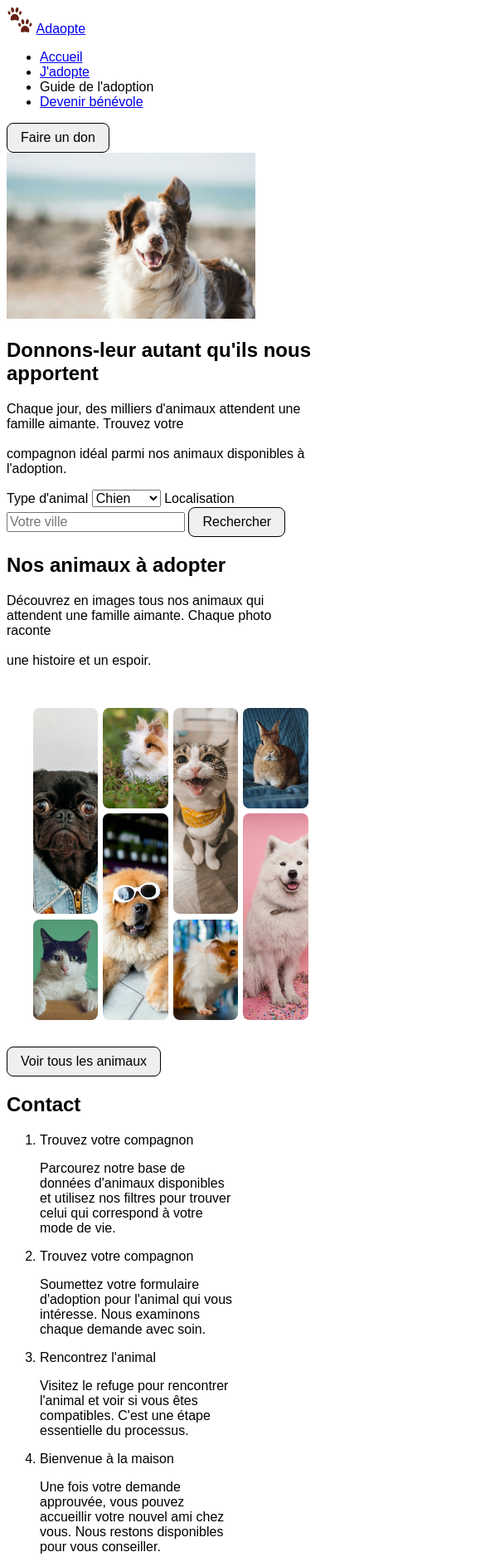
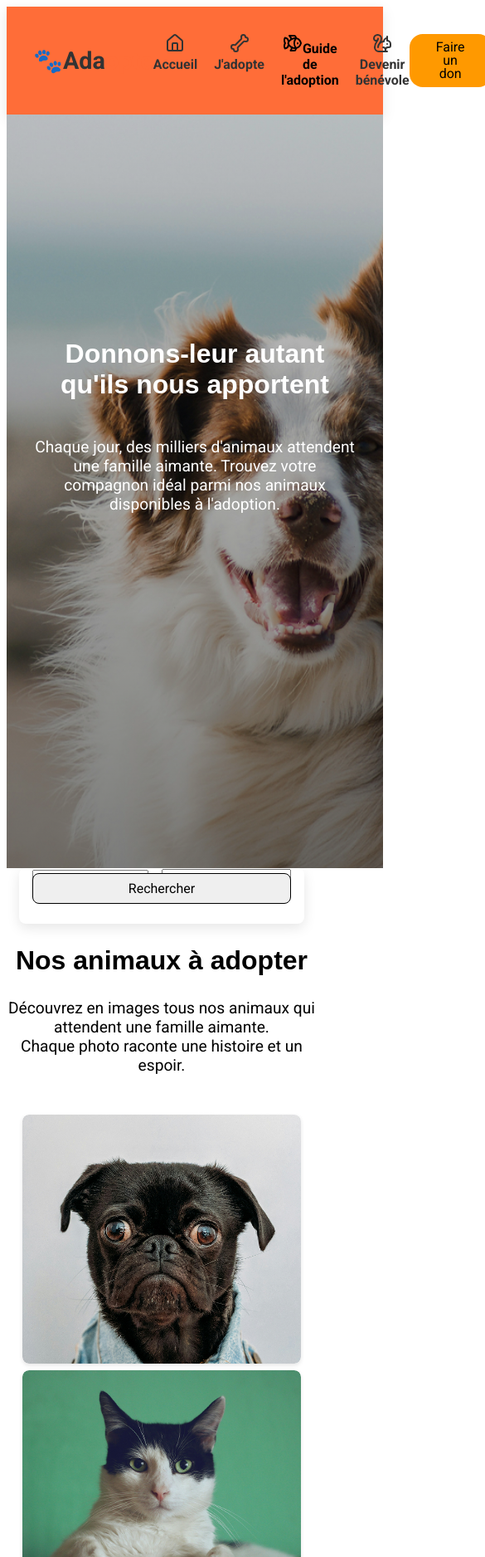
Before and after one commit to Niouk971/projet-personnel-adaopte, a plain HTML site: page pages/home.html in a window 390 px wide. Shown: the top 1876 px of the page at 83% size, 585 px wide, since content can reach past the window. Drawn offline with nearby package versions, Linux system fonts and the light colour scheme.

Commit message:
update css et home.html

```diff
--- a/css/style.css
+++ b/css/style.css
@@ -26,24 +26,179 @@
     --container-width: 90%;
 }
 
+
+.header {
+    font-family: 'AmaticSC', sans-serif;
+    font-weight: bold;
+}
+
 * {
-    font-family: 'AmaticSC', sans-serif;
-    font-size: 1rem;
+    font-family: 'Roboto', sans-serif;
+    font-style: normal;
+    font-size: 1.2;
+    /* font-weight: 300; */
+    font-stretch: 100%;
+    text-align: center;
 }
 
 h1 {
     font-family: 'AmaticSC', sans-serif;
     font-weight: bold;
-    font-size: 1.5rem;
+    font-size: 2rem;
 }
 
-/* h1 {
-  font-family: 'Roboto SemiCondensed', sans-serif;
-  font-weight: 600;
-  font-style: italic;
+p {
+    font-family: 'Roboto', sans-serif;
+    /* font-weight: 300; */
+    font-size: 1.2rem;
+}
+
+.nav-bar {
+    width: 100vw;
+    display: flex;
+    align-items: center;
+    justify-content: space-between;
+    padding: 1rem 2rem;
+    background-color: var(--secondary-color);
+    box-shadow: var(--shadow-lg);
+}
+
+.nav-bar a {
+    text-decoration: none;
+    color: var(--heading-color);
+}
+
+
+.nav-logo a {
+    display: flex;
+    align-items: center;
+    color: var(--heading-color);
+    font-size: 1.8rem;
+
+    &>span {
+        color: var(--secondary-color);
+        font-size: 1.8rem;
+    }
+
+    &>.emoji {
+        color: #00a652;
+    }
+}
+
+/* .nav-menu {
+    flex-grow: 1;
+    justify-content: center;
 } */
 
+.nav-menu ul {
+    display: flex;
+    gap: 1.25rem;
+    list-style: none;
+    padding: 0;
+}
+
+.nav-menu li a {
+    align-items: center;
+    justify-content: center;
+    color: #333;
+}
+
+.nav-action {
+    display: flex;
+    align-items: center;
+}
+
+.nav-action button {
+    background-color: #f90;
+    border-radius: 1em;
+    padding: 0.5em 2em;
+    font-size: 1rem;
+    line-height: 1;
+    border: none;
+    cursor: pointer;
+}
+
+#landing-page {
+    width: 100vw;
+    position: relative;
+    z-index: 1;
+    background-image: url('../images/background.jpg');
+    background: linear-gradient(rgba(0, 0, 0, 0.2), rgba(0, 0, 0, 0.5)), url('../images/background.jpg') center/cover no-repeat;
+    background-size: cover;
+    background-position: center;
+    min-height: 100vh;
+    display: flex;
+    align-items: center;
+    justify-content: center;
+    text-align: center;
+    color: white;
+    padding: 2rem;
+}
+
+#landing-page img {
+    width: 100vw;
+    height: 50vh;
+    display: flex;
+    position: relative;
+    z-index: 1;
+}
+
+.overlay-content {
+    position: relative;
+    width: 100vw;
+    height: 50vh;
+    display: flex;
+    flex-direction: column;
+    z-index: 10;
+
+    &>p {
+        margin-left: auto;
+        margin-right: auto;
+    }
+}
+
+#search-container {
+    width: 80vw;
+    border-radius: 0.5em;
+    padding: 1.5em 1em;
+    margin-inline: auto;
+    box-shadow: var(--shadow-lg);
+    color: #333;
+    background-color: white;
+    display: flex;
+    gap: 1rem;
+    align-items: flex-end;
+    flex-wrap: wrap;
+}
+
+.form-group {
+    display: flex;
+    flex-direction: column;
+    flex: 1;
+    margin-top: -50px;
+
+
+    &>label {
+        font-family: 'AmaticSC', sans-serif;
+        font-weight: bold;
+        padding-bottom: 6%;
+    }
+
+    &>input,
+    select {
+        padding: 2%;
+    }
+
+}
+
+.button-group {
+    display: flex;
+    justify-content: flex-end;
+}
+
+
 button {
+
     cursor: pointer;
     border: 1px solid black;
     font-size: 1rem;
@@ -54,121 +209,198 @@ button {
     &:hover {
         background-color: #00a652;
     }
-    &:big {
-        font-weight: bold;
-        font-size: 4rem;
+
+}
+
+.container {
+  display: grid;
+  grid-template-columns: repeat(4, 1fr);
+  grid-template-rows: repeat(3, 1fr);
+  gap: 0.5rem;
+  width: var(--container-width, 90%);
+  height: 80vh;
+  margin: 2rem auto;
+  padding: 1rem;
+}
+
+/* Style général des items */
+.item {
+  overflow: hidden;
+  border-radius: var(--border-radius, 8px);
+  box-shadow: var(--shadow-sm, 0 2px 5px rgba(0, 0, 0, 0.1));
+  display: flex;
+  align-items: center;
+  justify-content: center;
+}
+
+/* Style des images */
+.item img {
+  width: 100%;
+  height: 100%;
+  object-fit: cover;
+  display: block;
+  border-radius: inherit;
+}
+
+
+/* Placement personnalisé */
+.item-1 { grid-row: 1 / 3; grid-column: 1 / 2; }
+.item-2 { grid-row: 3 / 4; grid-column: 1 / 2; }
+.item-3 { grid-row: 1 / 2; grid-column: 2 / 3; }
+.item-4 { grid-row: 2 / 4; grid-column: 2 / 3; }
+.item-5 { grid-row: 1 / 3; grid-column: 3 / 4; }
+.item-6 { grid-row: 3 / 4; grid-column: 3 / 4; }
+.item-7 { grid-row: 1 / 2; grid-column: 4 / 5; }
+.item-8 { grid-row: 2 / 4; grid-column: 4 / 5; }
+
+
+/* Responsive : grille simple sur mobile */
+@media (max-width: 768px) {
+  .container {
+    grid-template-columns: 1fr;
+    grid-template-rows: auto;
+    height: auto;
+  }
+
+  .item {
+    height: 300px;
+  }
+
+  .item-1,
+  .item-2,
+  .item-3,
+  .item-4,
+  .item-5,
+  .item-6,
+  .item-7,
+  .item-8 {
+    grid-column: auto;
+    grid-row: auto;
   }
 }
 
-.container {
 
+.steps-grid {
   display: grid;
-    grid-template-rows: repeat(3, 1fr);
-    grid-template-columns: repeat(4, 4fr);
-    gap: 0.4rem;
-    width: 85vw;
-    margin-inline: auto;
+  grid-template-columns: repeat(4, 1fr); /* 4 colonnes en plein écran */
+  gap: 2rem;
   padding: 2rem;
-
-    & > div {
-
-        /* border: 1px solid black; */
-        border-radius: 1rem;
-
-        & > img {
-            width: 100%;
-            height: 100%;
-            object-fit: cover;
-            border-radius: 0.5rem;
+  justify-items: center; /* centre les carrés dans chaque colonne */
 }
 
-        /* &:nth-child(3) {
-            width: 50%;
-            height: 75%;
-            border-radius: 2rem;
-        } */
-
+.step {
+  width: 250px;
+  height: 250px;
+  background-color: #f9f9f9;
+  padding: 1.5rem;
+  border-radius: 1rem;
+  box-shadow: var(--shadow-md);
+  text-align: center;
+  display: flex;
+  flex-direction: column;
+  justify-content: center;
+  align-items: center;
+  transition: transform 0.3s ease;
 }
 
+.step:hover {
+  transform: translateY(-5px);
 }
 
-.item-1 {
-    grid-row: 1 / 3; /* ou span2 */
-    grid-column: 1 / 2;
+.step i {
+  font-size: 2.5rem;
+  color: var(--accent-color);
+  margin-bottom: 1rem;
 }
 
-/* .item-1 img {
-    width: 100%;
-    height: 100%;
-} */
-
-.item-2 {
-    grid-row: 3 / 4;
-    grid-column: 1 / 2;
+.step h3 {
+  margin: 0.5rem 0;
+  font-size: 1.2rem;
+  color: var(--heading-color);
 }
 
-/* .item-2 img {
-    width: 100%;
-    height: 100%;
-} */
-
-.item-3 {
-    grid-row: 1 / 2;
-    grid-column: 2 / 3;
-    border-radius: 2rem;
+.step p {
+  font-size: 0.95rem;
+  color: var(--text-color);
 }
 
-/* .item-3 img {
-    width: 100%;
-    height: 100%;
-} */
-
-.item-4 {
-    grid-row: 2 / 4;
-    grid-column: 2 / 3;
+/* Responsive : 1 colonne sur mobile */
+@media (max-width: 768px) {
+  .steps-grid {
+    grid-template-columns: 1fr;
+    justify-items: center;
+  }
 }
 
-/* .item-4 img {
-    width: 100%;
-    height: 100%;
-} */
-
-.item-5 {
-    grid-row: 1 / 3;
-    grid-column: 3 / 4;
+.footer {
+  background-color: #f5f5f5;
+  padding: 3rem 2rem;
+  color: #333;
+  font-family: sans-serif;
 }
 
-/* .item-5 img {
-    width: 100%;
-    height: 100%;
-} */
-
-.item-6 {
-    grid-row: 3 / 4;
-    grid-column: 3 / 4;
+.footer-column {
+  display: flex;
+  flex-direction: column;
+  gap: 1rem;
 }
 
-/* .item-6 img {
-    width: 100%;
-    height: 100%;
-} */
-
-.item-7 {
-    grid-row: 1 / 2;
-    grid-column: 4 / 5;
+.footer-column h2 {
+  font-size: 1.2rem;
+  margin-bottom: 0.5rem;
+  color: #222;
 }
 
-/* .item-7 img {
-    width: 100%;
-    height: 100%;
-} */
-
-.item-8 {
-    grid-row: 2 / 4;
-    grid-column: 4 / 5;
+.footer-column p,
+.footer-column ul {
+  font-size: 0.95rem;
+  line-height: 1.5;
 }
 
-/* .item-8 img {
-    width: 100%;
-    height: 100%;
-} */
+.footer-column ul {
+  list-style: none;
+  padding: 0;
+}
+
+.footer-column ul li {
+  margin-bottom: 0.5rem;
+}
+
+.footer-column ul li a {
+  text-decoration: none;
+  color: #333;
+}
+
+.footer-column ul li a:hover {
+  text-decoration: underline;
+}
+
+
+/* Grid layout for columns */
+.footer {
+  display: grid;
+  grid-template-columns: repeat(3, 1fr);
+  gap: 2rem;
+}
+
+.footer-bottom {
+  grid-column: 1 / -1; /* s'étend sur toutes les colonnes */
+  text-align: center;
+  font-size: 0.85rem;
+  color: #666;
+  border-top: 1px solid #ccc;
+  padding-top: 1rem;
+}
+
+
+/* Responsive layout */
+@media (max-width: 768px) {
+  .footer {
+    grid-template-columns: 1fr;
+    text-align: center;
+  }
+
+  .footer-column {
+    align-items: center;
+  }
+}
--- a/pages/home.html
+++ b/pages/home.html
@@ -20,19 +20,25 @@
 
     <div class="header">
 
-        <nav aria-label="Navigation principale">
+        <nav class="nav-bar" aria-label="Navigation principale"> <!-- aria-label pour l'accessibilité -->
 
-            <img src="../icons/favicon-32x32.png" alt="Animal prints" width="32" height="32">
-            <a href="home.html" class="logo">Adaopte</a>
+            <div class="nav-logo">
+                <!-- <img src="../icons/favicon-32x32.png" alt="Animal prints" width="32" height="32"> -->
+                <a href="home.html" class="logo"><span class="emoji">🐾</span>Ada<span>opte</span></a>
+            </div>
 
+            <div class="nav-menu">
                 <ul>
-                <li><a href="home.html">Accueil</a></li>
-                <li><a href="search.html">J'adopte</a></li>
-                <li>Guide de l'adoption</li>
-                <li><a href="form.html">Devenir bénévole</a></li>
+                    <li><a href="home.html"><i data-lucide="home"></i>Accueil</a></li>
+                    <li><a href="search.html"><i data-lucide="bone"></i>J'adopte</a></li>
+                    <li><i data-lucide="fish"></i>Guide de l'adoption</li>
+                    <li><a href="form.html"><i data-lucide="squirrel"></i>Devenir bénévole</a></li>
                 </ul>
+            </div>
 
+            <div class="nav-action">
                 <button>Faire un don</button>
+            </div>
 
         </nav>
 
@@ -42,12 +48,23 @@
 
         <section id="landing-page">
 
-            <img src="../images/background.jpg" alt="Background dog" width="300" height="200">
+            <div class="overlay-content">
+
+                <!-- <img src="../images/background.jpg" alt="Background dog" width="300" height="200"> -->
+
                 <h1>Donnons-leur autant qu'ils nous apportent</h1>
-            <p>Chaque jour, des milliers d'animaux attendent une famille aimante. Trouvez votre<br><br>
+                <p>Chaque jour, des milliers d'animaux attendent une famille aimante. Trouvez votre
                     compagnon idéal parmi nos animaux disponibles à l'adoption.</p>
 
+
+            </div>
+
+        </section>
+
+
         <form id="search-container">
+
+            <div class="form-group">
 
                 <label for="choice">Type d'animal</label>
                 <select id="choice" name="choice">
@@ -57,122 +74,104 @@
                     <option value="option3">Hamster</option>
                 </select>
 
+            </div>
+
+            <div class="form-group">
+
                 <label for="location">Localisation</label>
                 <input type="text" id="city-text" placeholder="Votre ville">
 
+            </div>
+
+            <div class="form-group button-group">
+
                 <button id="search-button">Rechercher</button>
+
+            </div>
 
         </form>
 
-        </section>
 
     </header>
 
 
     <section id="main-content">
-
         <h1>Nos animaux à adopter</h1>
-        <p>Découvrez en images tous nos animaux qui attendent une famille aimante. Chaque photo raconte<br><br>
-           une histoire et un espoir.</p>
-
-        <main>
+        <p>
+            Découvrez en images tous nos animaux qui attendent une famille aimante.<br>
+            Chaque photo raconte une histoire et un espoir.
+        </p>
 
         <div class="container">
-
             <div class="item item-1">
-                    <img src="../images/charlesdeluvio-K4mSJ7kc0As-unsplash.jpg" alt="" width="200" height="300">
+                <img src="../images/charlesdeluvio-K4mSJ7kc0As-unsplash.jpg" alt="Animal 1">
             </div>
-
             <div class="item item-2">
-                    <img src="../images/manja-vitolic-gKXKBY-C-Dk-unsplash.jpg" alt="" width="200" height="300">
+                <img src="../images/manja-vitolic-gKXKBY-C-Dk-unsplash.jpg" alt="Animal 2">
             </div>
-
             <div class="item item-3">
-                    <img src="../images/chan-swan-NKyl19P5IHg-unsplash.jpg" alt="" width="200" height="300">
+                <img src="../images/chan-swan-NKyl19P5IHg-unsplash.jpg" alt="Animal 3">
             </div>
-
             <div class="item item-4">
-                    <img src="../images/alan-king-KZv7w34tluA-unsplash.jpg" alt="" width="200" height="300">
+                <img src="../images/alan-king-KZv7w34tluA-unsplash.jpg" alt="Animal 4">
             </div>
-
             <div class="item item-5">
-                    <img src="../images/jae-park-7GX5aICb5i4-unsplash.jpg" alt="" width="200" height="300">
+                <img src="../images/jae-park-7GX5aICb5i4-unsplash.jpg" alt="Animal 5">
             </div>
-
             <div class="item item-6">
-                    <img src="../images/yosei-g-OVgE3m4MHKM-unsplash.jpg" alt="" width="200" height="300">
+                <img src="../images/yosei-g-OVgE3m4MHKM-unsplash.jpg" alt="Animal 6">
             </div>
-
             <div class="item item-7">
-                    <img src="../images/melanie-kreutz-IFnknR2Mv5o-unsplash.jpg" alt="" width="200" height="300">
+                <img src="../images/melanie-kreutz-IFnknR2Mv5o-unsplash.jpg" alt="Animal 7">
             </div>
-
             <div class="item item-8">
-                    <img src="../images/peri-stojnic-5Vr_RVPfbMI-unsplash.jpg" alt="" width="200" height="300">
+                <img src="../images/peri-stojnic-5Vr_RVPfbMI-unsplash.jpg" alt="Animal 8">
             </div>
-
         </div>
 
         <button>Voir tous les animaux</button>
-
-        </main>
-
     </section>
 
     <section id="tutorial">
+        <h1>Comment ça marche ?</h1>
 
-           <h1>Contact</h1>
-
-            <!-- <div class="steps">
-
-                <div class="step-1">
-
+        <div class="steps-grid">
+            <div class="step">
+                <i data-lucide="search"></i>
+                <h3>1. Choisissez une rencontre</h3>
+                <p>
+                    Parcourez les profils de nos aînés et trouvez la personne avec qui vous aimeriez partager un moment
+                    chaleureux.
+                </p>
             </div>
 
-                <div class="step-2">
-
+            <div class="step">
+                <i data-lucide="clipboard-check"></i>
+                <h3>2. Remplissez le formulaire</h3>
+                <p>
+                    Indiquez vos disponibilités et vos envies. Cela nous aide à organiser une rencontre adaptée et en
+                    toute confiance.
+                </p>
             </div>
 
-                <div class="step-3">
-
+            <div class="step">
+                <i data-lucide="hand"></i>
+                <h3>3. Partagez un moment</h3>
+                <p>
+                    Rendez visite à la personne âgée dans ce cadre bienveillant. Un échange, une balade ou simplement
+                    une discussion. Chaque moment compte !
+                </p>
             </div>
 
-                <div class="step-4">
-
+            <div class="step">
+                <i data-lucide="heart"></i>
+                <h3>4. Créez du lien</h3>
+                <p>
+                    Si le courant passe, vous pouvez vous revoir ! Ensemble, tissons des liens durables et combattons
+                    l'isolement pas à pas.
+                </p>
             </div>
-
-            </div> -->
-
-            <ol>
-
-                <li>Trouvez votre compagnon</li>
-                <p>Parcourez notre base de<br>
-                   données d'animaux disponibles<br>
-                   et utilisez nos filtres pour trouver<br>
-                   celui qui correspond à votre<br>
-                   mode de vie.</p>
-
-                <li>Trouvez votre compagnon</li>
-                <p>Soumettez votre formulaire<br>
-                   d'adoption pour l'animal qui vous<br>
-                   intéresse. Nous examinons<br>
-                   chaque demande avec soin.</p>
-
-                <li>Rencontrez l'animal</li>
-                <p>Visitez le refuge pour rencontrer<br>
-                   l'animal et voir si vous êtes<br>
-                   compatibles. C'est une étape<br>
-                   essentielle du processus.</p>
-
-                <li>Bienvenue à la maison</li>
-                <p>Une fois votre demande<br>
-                   approuvée, vous pouvez<br>
-                   accueillir votre nouvel ami chez<br>
-                   vous. Nous restons disponibles<br>
-                   pour vous conseiller.</p>
-
-            </ol>
-
+        </div>
     </section>
 
 
@@ -194,49 +193,49 @@
     </section>
 
 
-    <footer>
-
-        <div>
-
-            <h1>Adaopte</h1>
-            <p>Notre mission est de trouver des foyers aimants pour<br><br>
-               chaque animal abandonné et de promouvoir le bien-être<br><br>
-               animal.</p>
-
+    <footer class="footer">
+        <div class="footer-column">
+            <h2>Adaopte</h2>
+            <p>
+                Notre mission est de trouver des foyers aimants pour chaque animal abandonné<br>
+                et de promouvoir le bien-être animal.
+            </p>
         </div>
 
-        <div>
-
-            <h1>Informations utiles</h1>
-
+        <div class="footer-column">
+            <h2>Informations utiles</h2>
             <ul>
-                <li>FAQs</li>
-                <li>Conseils d'adoption</li>
-                <li>Nous contacter</li>
-                <li>Mentions légales</li>
+                <li><a href="#">FAQs</a></li>
+                <li><a href="#">Conseils d'adoption</a></li>
+                <li><a href="#">Nous contacter</a></li>
+                <li><a href="#">Mentions légales</a></li>
             </ul>
-
         </div>
 
-        <div>
-
-            <h1>Contact</h1>
-
+        <div class="footer-column">
+            <h2>Contact</h2>
             <ul>
                 <li>116 Rue du Faubourg Saint-Martin</li>
                 <li>75010 Paris, France</li>
-                <li>Email: contact@adaopte.fr</li>
-                <li>Tél: +33 1 23 45 67 89</li>
+                <li>Email : contact@adaopte.fr</li>
+                <li>Tél : +33 1 23 45 67 89</li>
             </ul>
-
         </div>
 
-    <hr>
 
-    <p>© 2025 Adaopte. Tous droits réservés.<br><br>
-       Ce site a été développé dans le cadre d'un projet pour ADA Tech School.</p>
+        <div class="footer-bottom">
+            <p>© 2025 Adaopte. Tous droits réservés.</p>
+            <p>Ce site a été développé dans le cadre d'un projet pour ADA Tech School.</p>
+        </div>
+    </footer>
 
-    </footer>
+
+    <!-- Production version -->
+    <script src="https://unpkg.com/lucide@latest"></script>
+
+    <script>
+        lucide.createIcons();
+    </script>
 
 </body>
 
```
Lines whose indentation alone changed are shown as unchanged.
